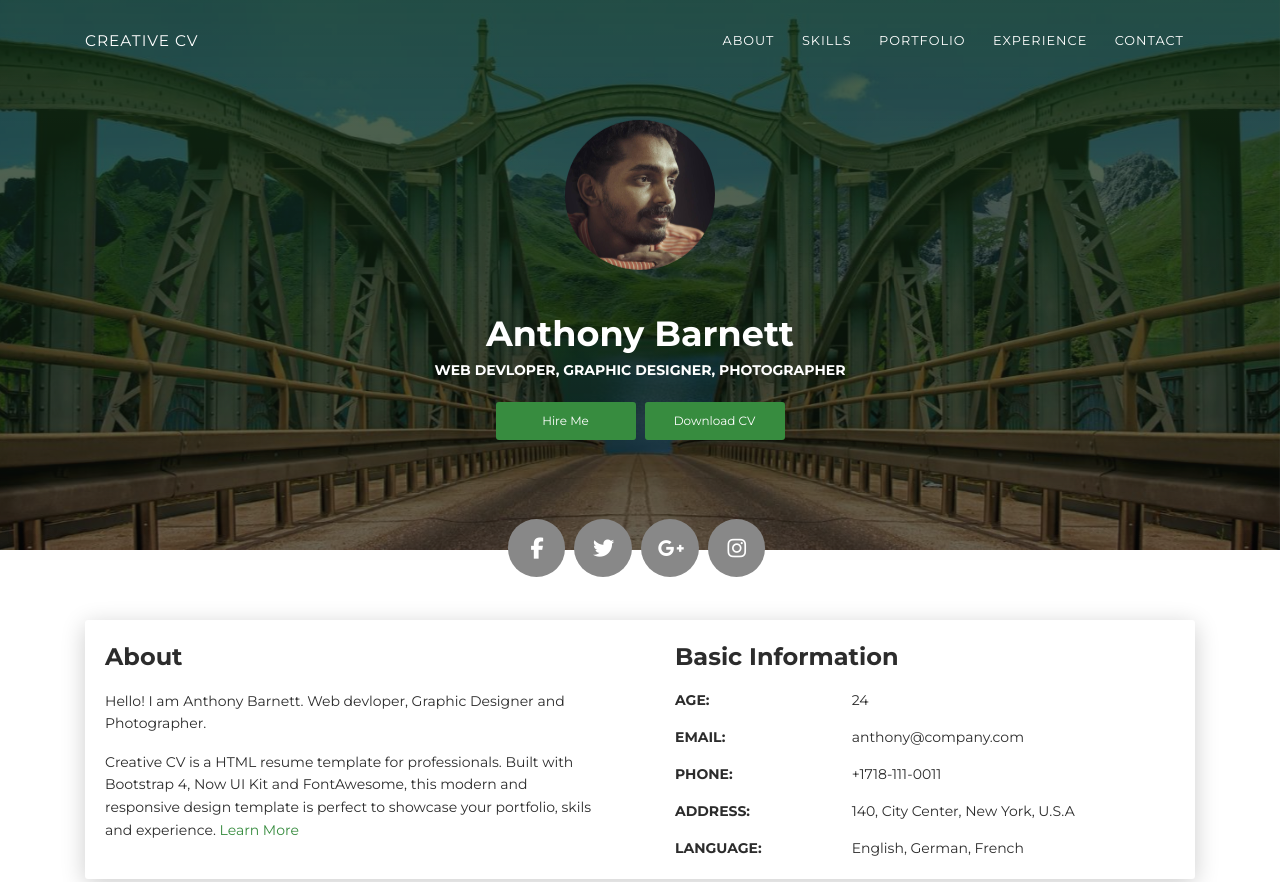
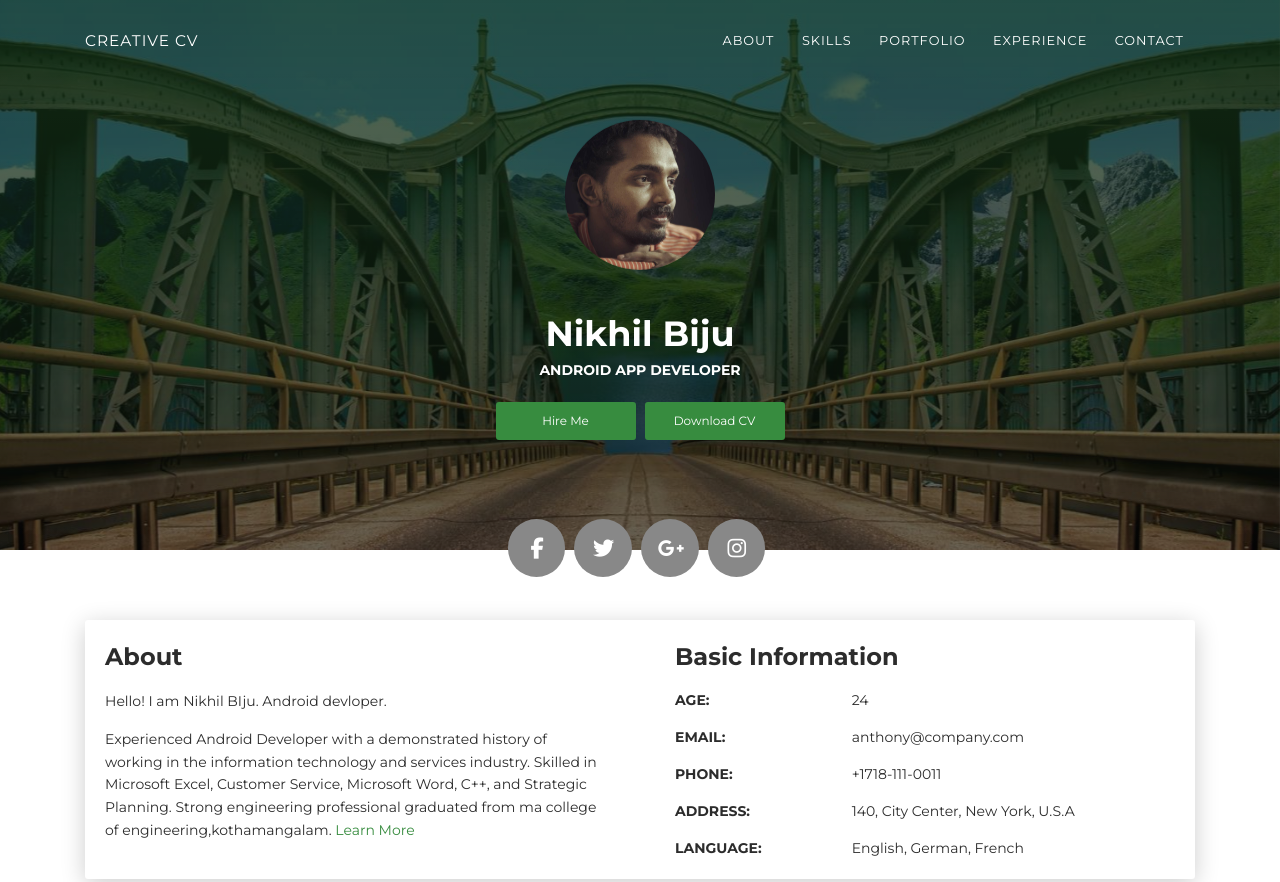
Before and after one commit to nikhilbiju67/github.io, a plain HTML site: page index.html in a window 1280 px wide. Shown: the top 882 px of the page. Drawn offline with Linux system fonts and the light colour scheme.

Commit message:
changed intro

```diff
--- a/index.html
+++ b/index.html
@@ -42,8 +42,8 @@
       <div class="container">
         <div class="content-center">
           <div class="cc-profile-image"><a href="#"><img src="images/anthony.jpg" alt="Image"/></a></div>
-          <div class="h2 title">Anthony Barnett</div>
-          <p class="category text-white">Web devloper, Graphic Designer,  Photographer</p><a class="btn btn-primary smooth-scroll mr-2" href="#contact" data-aos="zoom-in" data-aos-anchor="data-aos-anchor">Hire Me</a><a class="btn btn-primary" href="#" data-aos="zoom-in" data-aos-anchor="data-aos-anchor">Download CV</a>
+          <div class="h2 title">Nikhil Biju</div>
+          <p class="category text-white">Android App Developer</p><a class="btn btn-primary smooth-scroll mr-2" href="#contact" data-aos="zoom-in" data-aos-anchor="data-aos-anchor">Hire Me</a><a class="btn btn-primary" href="#" data-aos="zoom-in" data-aos-anchor="data-aos-anchor">Download CV</a>
         </div>
       </div>
       <div class="section">
@@ -61,8 +61,8 @@
         <div class="col-md-6">
           <div class="card-body">
             <div class="h4 mt-0 title">About</div>
-            <p>Hello! I am Anthony Barnett. Web devloper, Graphic Designer and Photographer.</p>
-            <p>Creative CV is a HTML resume template for professionals. Built with Bootstrap 4, Now UI Kit and FontAwesome, this modern and responsive design template is perfect to showcase your portfolio, skils and experience. <a href="https://templateflip.com/templates/creative-cv/" target="_blank">Learn More</a></p>
+            <p>Hello! I am Nikhil BIju. Android devloper.</p>
+            <p>Experienced Android Developer with a demonstrated history of working in the information technology and services industry. Skilled in Microsoft Excel, Customer Service, Microsoft Word, C++, and Strategic Planning. Strong engineering professional graduated from ma college of engineering,kothamangalam. <a href="https://templateflip.com/templates/creative-cv/" target="_blank">Learn More</a></p>
           </div>
         </div>
         <div class="col-md-6">
```
